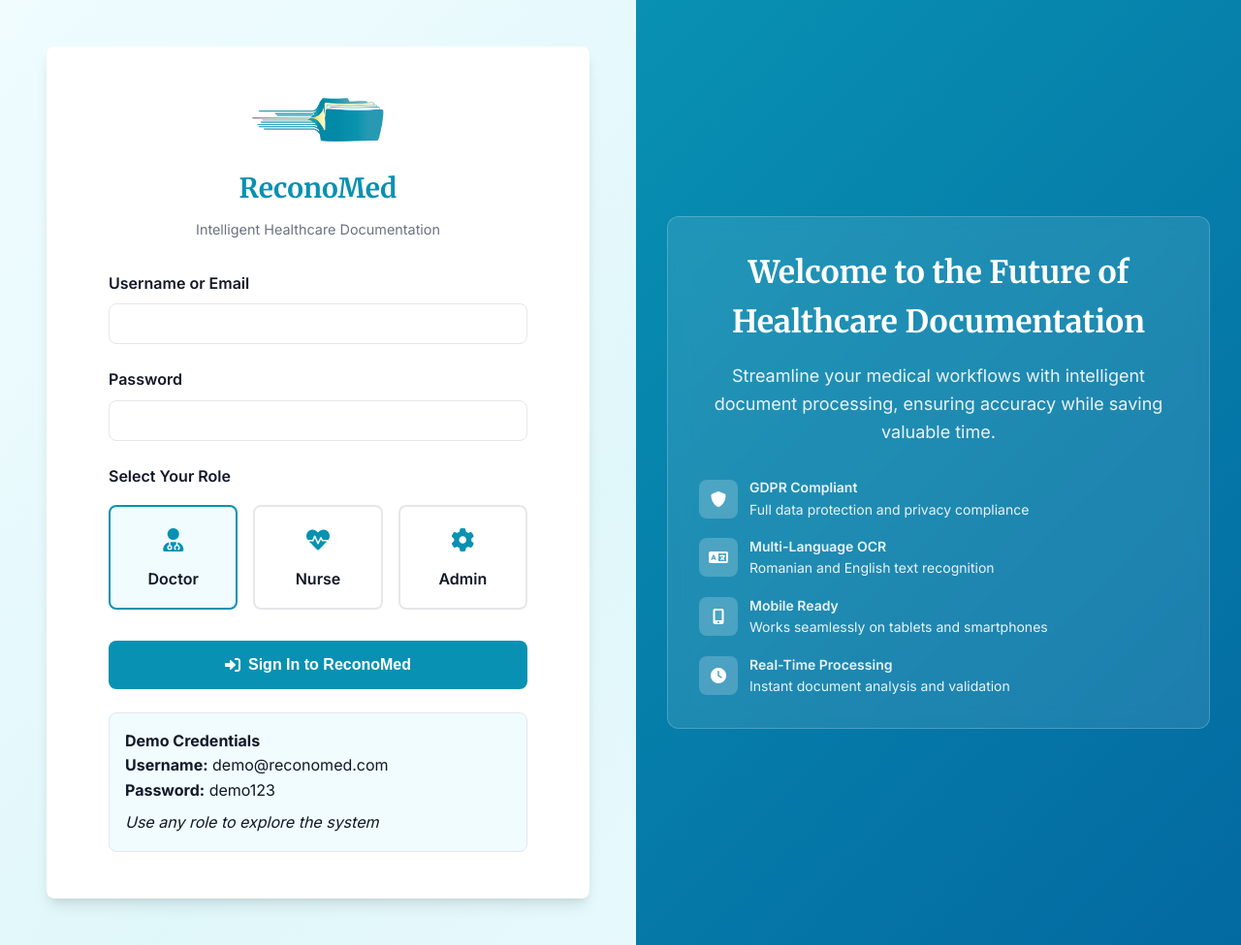
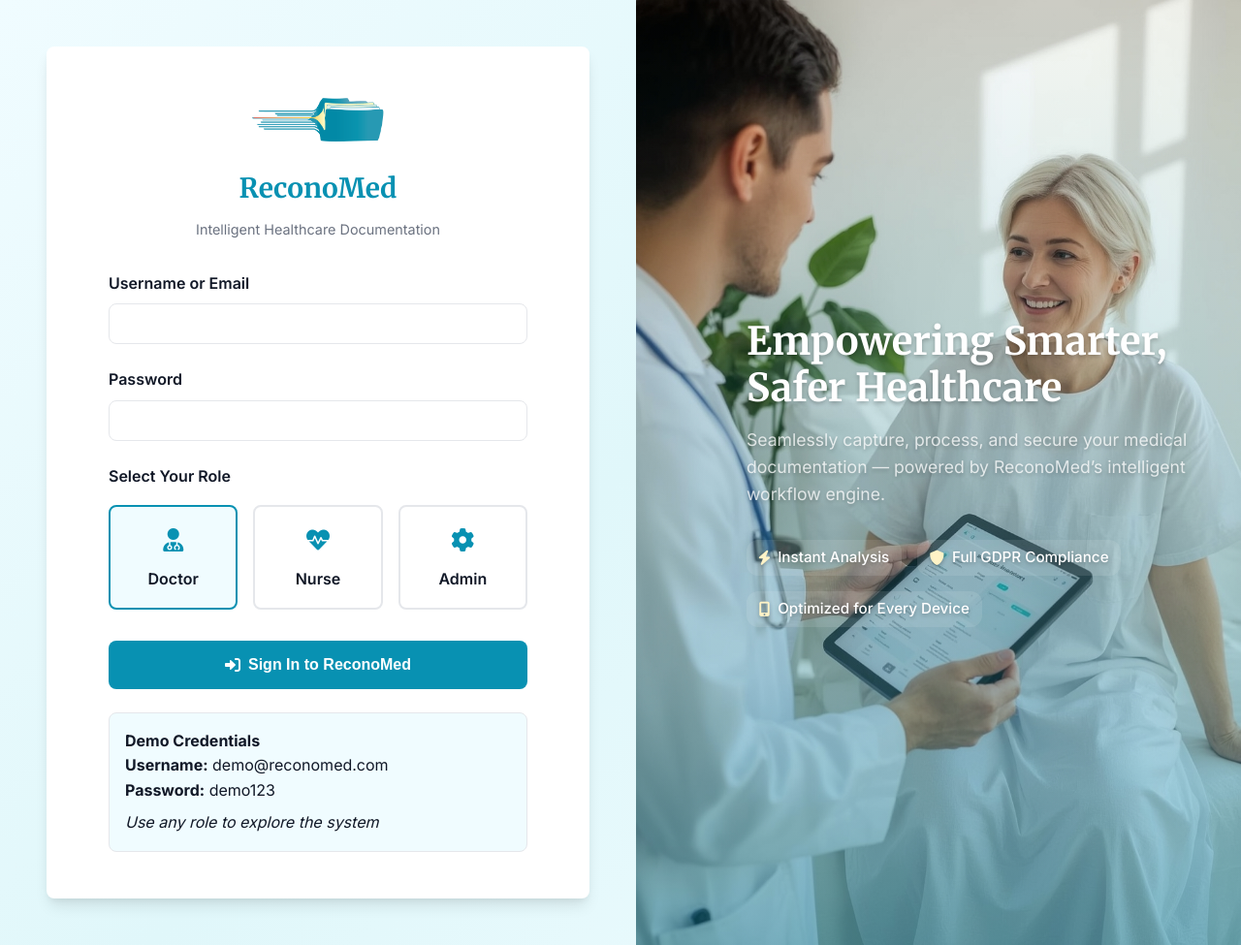
Before and after one commit to vancusa/reconomed-prototype, a FastAPI app: page /login in a window 1280 px wide. Shown: the whole page at 97% size. Run offline with FastAPI, Linux system fonts and the light colour scheme.

Commit message:
UI redesign. Closes #2

```diff
--- a/app/routers/consultations.py
+++ b/app/routers/consultations.py
@@ -73,7 +73,6 @@ async def get_consultation_counts(db: Session = Depends(get_db)):
         Consultation.status == "completed",
         Consultation.is_signed == False
     ).count()
-
     return {
         "active_consultations": active_count,
         "discharge_ready": discharge_ready_count,
--- a/static/css/document-manager.css
+++ b/static/css/old-document-manager.css
@@ -34,7 +34,6 @@
     cursor: pointer;
     transition: var(--transition);
     background: var(--bg-main);
-    min-height: 200px;
     display: flex;
     align-items: center;
     justify-content: center;
--- a/static/css/styles.css
+++ b/static/css/styles.css
@@ -2867,3 +3023,84 @@ body {
   padding: 2px 6px;
   margin-top: 4px;
 }
+
+/* ================================================================
+   LOGIN ENHANCEMENTS
+================================================================ */
+.hero-image {
+  background-image: url("../images/bg_login.jpg");
+  background-size: cover;
+  background-position: center right;
+  background-repeat: no-repeat;
+  position: relative;
+  color: var(--bg-content);
+}
+
+.right-overlay {
+  position: absolute;
+  inset: 0;
+  background: linear-gradient(
+    180deg,
+    rgba(255, 255, 255, 0.0) 0%,
+    rgba(8, 145, 178, 0.25) 70%,
+    rgba(8, 145, 178, 0.4) 100%
+  );
+  z-index: 1;
+}
+
+.hero-text {
+  position: relative;
+  z-index: 2;
+  max-width: 460px;
+  text-align: left;
+  color: var(--bg-content);
+  margin-left: 4rem;
+  text-shadow: 0 2px 4px rgba(0, 0, 0, 0.25);
+  animation: fadeInRight 1s ease forwards;
+}
+
+.hero-text h2 {
+  font-family: var(--font-family-heading);
+  font-weight: 700;
+  font-size: 2.5rem;
+  margin-bottom: 1rem;
+  line-height: 1.2;
+  color: var(--bg-content);
+}
+
+.hero-text p {
+  font-size: 1.1rem;
+  line-height: 1.6;
+  opacity: 0.95;
+  margin-bottom: 2rem;
+  color: var(--overlay-light);
+}
+
+.hero-features {
+  display: flex;
+  flex-wrap: wrap;
+  gap: 1rem;
+  font-size: 0.95rem;
+  font-weight: 500;
+}
+
+.hero-features span {
+  display: flex;
+  align-items: center;
+  gap: 0.5rem;
+  color: var(--bg-content);
+  background: var(--overlay-lighter);
+  padding: 0.4rem 0.8rem;
+  border-radius: var(--border-radius-lg);
+  backdrop-filter: blur(4px);
+}
+
+.hero-features i {
+  color: var(--warning-bg); /* brand color instead of green */
+}
+
+/* subtle entry animation */
+@keyframes fadeInRight {
+  from { opacity: 0; transform: translateX(30px); }
+  to { opacity: 1; transform: translateX(0); }
+}
--- a/static/js/app.js
+++ b/static/js/app.js
@@ -183,6 +183,8 @@ class ReconoMedApp {
     async loadConsultationCounts() {
         try {
             const response = await fetch(apiUrl(API_CONFIG.ENDPOINTS.consultations, 'counts'));
+            //print response
+            console.debug(response);
             if (response.ok) {
                 const counts = await response.json();
                 document.getElementById('active-consultations').textContent = counts.active_consultations || 0;
--- a/static/js/patients.js
+++ b/static/js/patients.js
@@ -324,7 +324,7 @@ export class PatientManager {
                 }
                 break;
             case 'upload':
-                this.app.documentManager.uploadDocumentForPatient(id);
+                app.navigation.navigateTo('documents',null,id);
                 break;
             default:
                 console.warn('Unknown patient action:', action);
--- a/static/login.html
+++ b/static/login.html
@@ -1,8 +1,8 @@
 <!DOCTYPE html>
 <html lang="en">
 <head>
-    <meta charset="UTF-8">
-    <meta name="viewport" content="width=device-width, initial-scale=1.0">
+  <meta charset="UTF-8" />
+  <meta name="viewport" content="width=device-width, initial-scale=1.0" />
   <title>ReconoMed - Login</title>
   <link href="https://fonts.googleapis.com/css2?family=Inter:wght@300;400;500;600;700&family=Merriweather:wght@300;400;700&display=swap" rel="stylesheet">
   <link rel="stylesheet" href="/static/css/styles.css">
@@ -11,6 +11,8 @@
 </head>
 <body>
   <div class="login-container">
+
+    <!-- LEFT SIDE: FORM -->
     <div class="login-left">
       <div class="login-card">
         <div class="brand-header">
@@ -38,27 +40,21 @@
               <div class="role-option">
                 <input type="radio" id="doctor" name="role" value="doctor" checked>
                 <label for="doctor">
-                                    <div class="role-icon">
-                                        <i class="fas fa-user-md"></i>
-                                    </div>
+                  <div class="role-icon"><i class="fas fa-user-md"></i></div>
                   <div class="role-name">Doctor</div>
                 </label>
               </div>
               <div class="role-option">
                 <input type="radio" id="nurse" name="role" value="nurse">
                 <label for="nurse">
-                                    <div class="role-icon">
-                                        <i class="fas fa-heartbeat"></i>
-                                    </div>
+                  <div class="role-icon"><i class="fas fa-heartbeat"></i></div>
                   <div class="role-name">Nurse</div>
                 </label>
               </div>
               <div class="role-option">
                 <input type="radio" id="admin" name="role" value="admin">
                 <label for="admin">
-                                    <div class="role-icon">
-                                        <i class="fas fa-cog"></i>
-                                    </div>
+                  <div class="role-icon"><i class="fas fa-cog"></i></div>
                   <div class="role-name">Admin</div>
                 </label>
               </div>
@@ -66,8 +62,7 @@
           </div>
 
           <button type="submit" class="login-btn">
-                        <i class="fas fa-sign-in-alt"></i>
-                        Sign In to ReconoMed
+            <i class="fas fa-sign-in-alt"></i> Sign In to ReconoMed
           </button>
         </form>
 
@@ -80,84 +75,40 @@
       </div>
     </div>
 
-        <div class="login-right">
-            <div class="right-content">
-                <div class="feature-highlight">
-                    <h2>Welcome to the Future of Healthcare Documentation</h2>
-                    <p>Streamline your medical workflows with intelligent document processing, ensuring accuracy while saving valuable time.</p>
-
-                    <div class="features-list">
-                        <div class="feature-item">
-                            <div class="feature-icon">
-                                <i class="fas fa-shield-alt"></i>
+    <!-- RIGHT SIDE: IMAGE HERO -->
+    <div class="login-right hero-image">
+      <div class="right-overlay"></div>
+      <div class="right-content hero-text">
+        <h2>Empowering Smarter, Safer Healthcare</h2>
+        <p>Seamlessly capture, process, and secure your medical documentation — powered by ReconoMed’s intelligent workflow engine.</p>
+        <div class="hero-features">
+          <span><i class="fas fa-bolt"></i> Instant Analysis</span>
+          <span><i class="fas fa-shield-alt"></i> Full GDPR Compliance</span>
+          <span><i class="fas fa-mobile-alt"></i> Optimized for Every Device</span>
         </div>
-                            <div class="feature-text">
-                                <strong>GDPR Compliant</strong><br>
-                                Full data protection and privacy compliance
       </div>
     </div>
 
-                        <div class="feature-item">
-                            <div class="feature-icon">
-                                <i class="fas fa-language"></i>
-                            </div>
-                            <div class="feature-text">
-                                <strong>Multi-Language OCR</strong><br>
-                                Romanian and English text recognition
-                            </div>
-                        </div>
-
-                        <div class="feature-item">
-                            <div class="feature-icon">
-                                <i class="fas fa-mobile-alt"></i>
-                            </div>
-                            <div class="feature-text">
-                                <strong>Mobile Ready</strong><br>
-                                Works seamlessly on tablets and smartphones
-                            </div>
-                        </div>
-
-                        <div class="feature-item">
-                            <div class="feature-icon">
-                                <i class="fas fa-clock"></i>
-                            </div>
-                            <div class="feature-text">
-                                <strong>Real-Time Processing</strong><br>
-                                Instant document analysis and validation
-                            </div>
-                        </div>
-                    </div>
-                </div>
-            </div>
-        </div>
   </div>
 
   <script>
     document.getElementById('loginForm').addEventListener('submit', function(e) {
       e.preventDefault();
-
       const username = document.getElementById('username').value;
       const password = document.getElementById('password').value;
       const role = document.querySelector('input[name="role"]:checked').value;
 
-            // Simple demo authentication
       if (username && password) {
-                // Store user session
         localStorage.setItem('reconomed_user', JSON.stringify({
-                    username: username,
-                    role: role,
+          username,
+          role,
           name: username === 'demo@reconomed.com' ? 'Dr. Demo User' : username,
           loginTime: new Date().toISOString()
         }));
-
-                // Redirect to main app
         window.location.href = '/';
-            } else {
-                alert('Please enter both username and password');
-            }
+      } else alert('Please enter both username and password');
     });
 
-        // Auto-fill demo credentials when clicking on them
     document.querySelector('.demo-credentials').addEventListener('click', function() {
       document.getElementById('username').value = 'demo@reconomed.com';
       document.getElementById('password').value = 'demo123';
```
Also changed, not shown: other parts of static/css/styles.css (+157 -1 lines), lista_fisiere.txt (+13 -2 lines), static/index.html (+11 -11 lines), static/js/documents.js (+11 -0 lines), static/js/documents/documents.actions.js (+13 -2 lines), static/js/documents/documents.navigation.js (+82 -15 lines), static/js/navigation.js (+6 -1 lines), reconomed.db, static/images/bg_login.jpg (added), uploads/2562cfb4-fec5-48c1-ad65-8d8e928ae88a.png (added), uploads/543f9e02-96a9-44d5-83ca-75b615123c07.jpg (added), uploads/71ca6850-c720-4471-8e2d-e720700e7699.png (added), uploads/74e6a3d9-410f-46a3-b9a8-d54660e537a7.png (added). Lines whose indentation alone changed are shown as unchanged.
